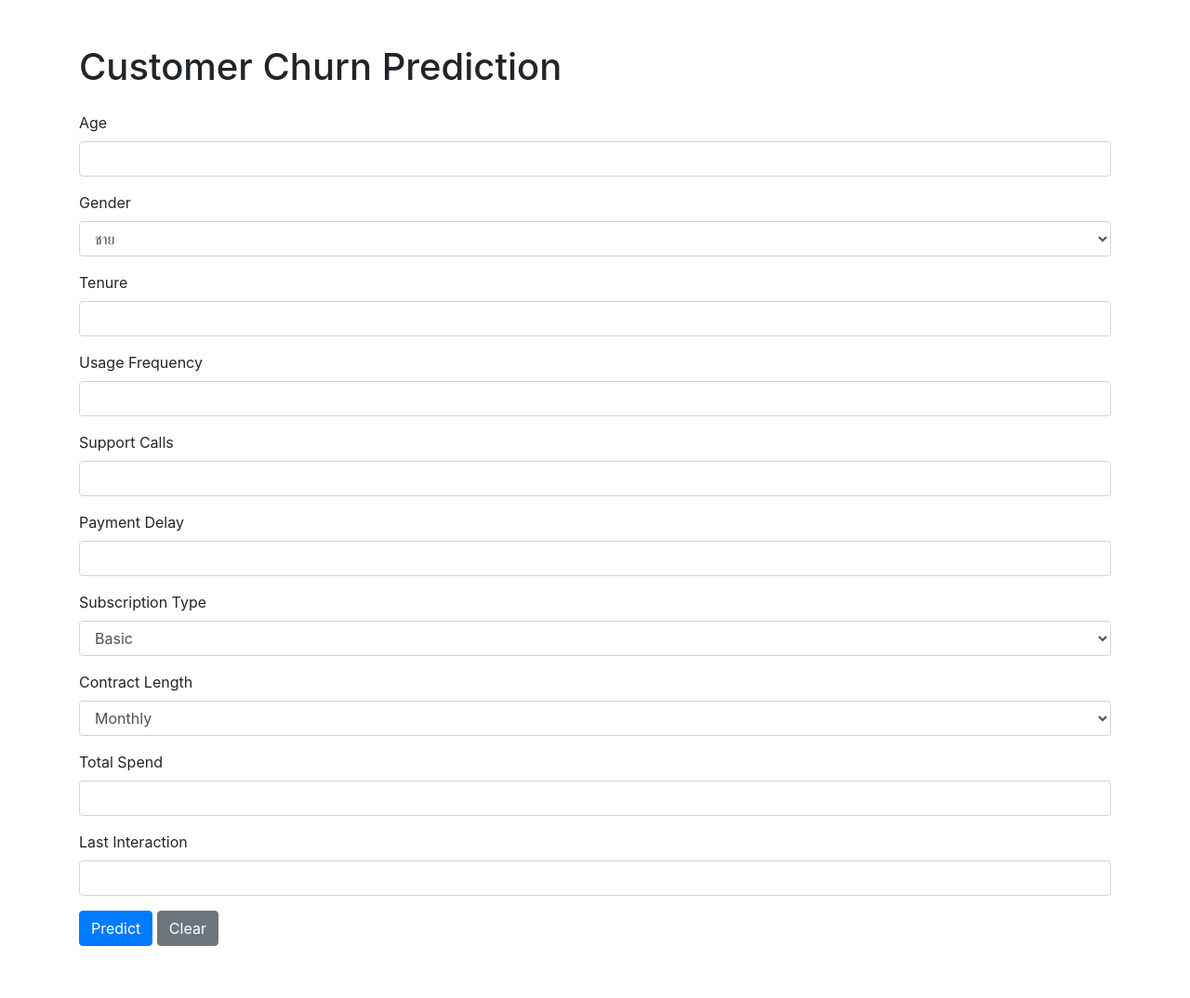
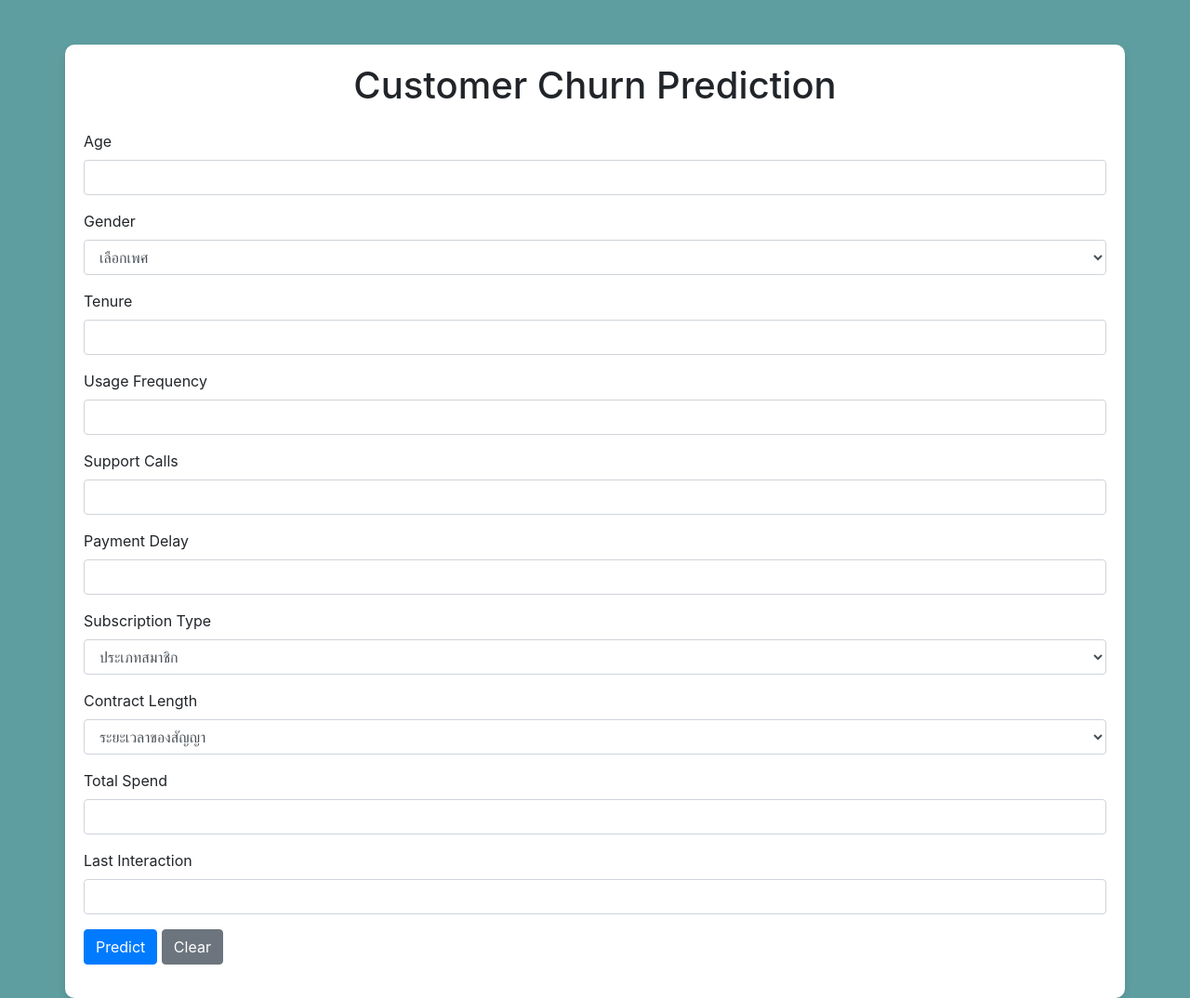
Before and after one commit to Butnamfa/Customer-Churn-Prediction, a Django app: page / in a window 1280 px wide. Shown: the whole page at 93% size. Before the commit the page ends 1018 px from the top, so only its background shows below. Run offline with Django 5.2, Linux system fonts and the light colour scheme; parts of the project's set-up code (start-up, migrations or seed data) failed here and were passed over.

Commit message:
first commit

```diff
--- a/mlproject/mlapp/forms.py
+++ b/mlproject/mlapp/forms.py
@@ -6,10 +6,12 @@ class PredictionForm(forms.Form):
         widget=forms.NumberInput(attrs={'class': 'form-control'})
     )
     gender = forms.ChoiceField(
-        label='Gender',
-        choices=[(0, 'ชาย'), (1, 'หญิง')],  # บังคับให้ผู้ใช้เลือก ชาย (0) หรือ หญิง (1)
-        widget=forms.Select(attrs={'class': 'form-control'})
-    )
+       label='Gender',
+       choices=[('', 'เลือกเพศ'), (0, 'ชาย'), (1, 'หญิง')],  # เพิ่มตัวเลือกที่ไม่มีค่าเริ่มต้น
+       widget=forms.Select(attrs={'class': 'form-control'}),
+       required=True  # บังคับให้เลือก
+)
+
     tenure = forms.FloatField(
         label='Tenure',
         widget=forms.NumberInput(attrs={'class': 'form-control'})
@@ -28,14 +30,17 @@ class PredictionForm(forms.Form):
     )
     subscription_type = forms.ChoiceField(
         label='Subscription Type',
-        choices=[(0, 'Basic'), (1, 'Standard'), (2, 'Premium')],  # บังคับให้เลือก Subscription Type
-        widget=forms.Select(attrs={'class': 'form-control'})
+        choices=[('', 'ประเภทสมาชิก'), (0, 'Basic'), (1, 'Standard'), (2, 'Premium')],  # เพิ่มตัวเลือกที่ไม่มีค่าเริ่มต้น
+        widget=forms.Select(attrs={'class': 'form-control'}),
+        required=True  # บังคับให้เลือก
     )
     contract_length = forms.ChoiceField(
         label='Contract Length',
-        choices=[(0, 'Monthly'), (1, 'Quarterly'), (2, 'Annual')],  # บังคับให้เลือก Contract Length
-        widget=forms.Select(attrs={'class': 'form-control'})
+        choices=[('', 'ระยะเวลาของสัญญา'), (0, 'Monthly'), (1, 'Quarterly'), (2, 'Annual')],
+        widget=forms.Select(attrs={'class': 'form-control'}),
+        required=True
     )
+
     total_spend = forms.FloatField(
         label='Total Spend',
         widget=forms.NumberInput(attrs={'class': 'form-control'})
--- a/mlproject/mlapp/templates/mlapp/predict.html
+++ b/mlproject/mlapp/templates/mlapp/index.html
@@ -5,10 +5,23 @@
     <!-- ลิงก์ไปยัง Bootstrap 4.0.0 CDN -->
     <link rel="stylesheet" href="https://cdn.jsdelivr.net/npm/bootstrap@4.0.0/dist/css/bootstrap.min.css"
         integrity="sha384-Gn5384xqQ1aoWXA+058RXPxPg6fy4IWvTNh0E263XmFcJlSAwiGgFAW/dAiS6JXm" crossorigin="anonymous">
+
+    <!-- เพิ่ม CSS สำหรับสีพื้นหลัง -->
+    <style>
+        body {
+            background-color: #5F9EA0 /* ปรับสีพื้นหลัง */
+        }
+        .container {
+            padding: 20px;
+            background-color: white;
+            border-radius: 10px; /* ทำขอบโค้งมนให้กับฟอร์ม */
+            box-shadow: 0px 4px 8px rgba(0, 0, 0, 0.1); /* เพิ่มเงาให้กับฟอร์ม */
+        }
+    </style>
 </head>
 <body>
 <div class="container mt-5">
-    <h1 class="mb-4">Customer Churn Prediction</h1>
+    <h1 class="mb-4 text-center">Customer Churn Prediction</h1>
 
     <!-- ฟอร์มสำหรับการพยากรณ์ -->
     <form method="post" action="/predict/" id="predictionForm" class="form-group">
@@ -73,8 +86,14 @@
 
 <script>
     function clearForm() {
+        // ลบข้อมูลในช่องกรอก input ทุกช่อง
         document.querySelectorAll("#predictionForm input").forEach(input => {
-            input.value = "";  // ลบข้อมูลในช่องกรอกทุกช่อง
+            input.value = "";
+        });
+
+        // รีเซ็ต select box ให้กลับไปเป็นตัวเลือกเริ่มต้น
+        document.querySelectorAll("#predictionForm select").forEach(select => {
+            select.selectedIndex = 0;  // ทำให้ select box กลับไปที่ตัวเลือกแรก
         });
     }
 </script>
--- a/mlproject/mlapp/views.py
+++ b/mlproject/mlapp/views.py
@@ -38,4 +38,4 @@ def predict(request):
     else:
         form = PredictionForm()
 
-    return render(request, 'mlapp/predict.html', {'form': form, 'prediction': result})
+    return render(request, 'mlapp/index.html', {'form': form, 'prediction': result})
```
